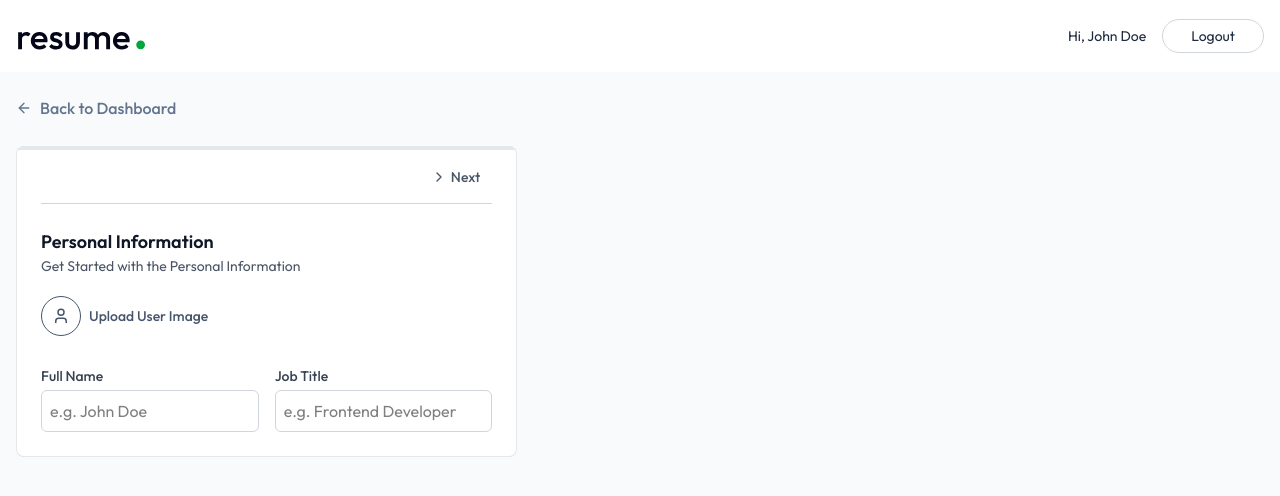
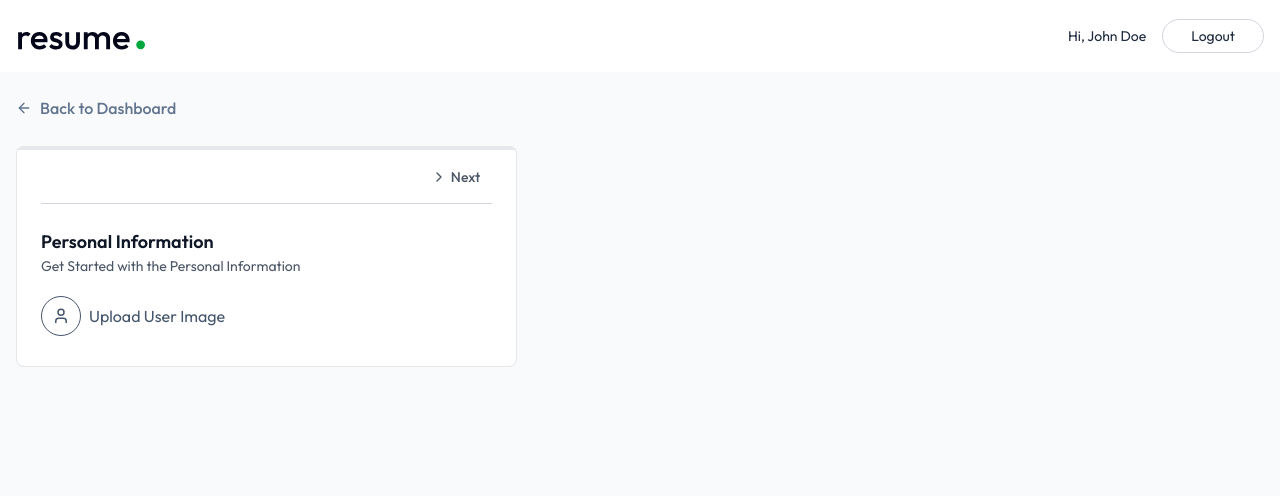
Before and after one commit to priyanshi1207-star/my-react-app, a React (Vite) app: page /App/builder/1 in a window 1280 px wide. Shown: the top 496 px of the page. Built offline with nearby package versions, Linux system fonts and the light colour scheme; the HTML template or start-up script is replaced by a standard one.

Commit message:
Updated Project

```diff
--- a/src/Components/PersonalInfoForm.jsx
+++ b/src/Components/PersonalInfoForm.jsx
@@ -8,16 +8,14 @@ const PersonalInfoForm = ({ data, onChange, removeBackground, setRemoveBackgroun
             ...data,
             [field]: value,
         })
-    } // Closed handleChange properly here
+    } // The error was here: the handleChange function didn't close before the return.
 
-    // Return must be outside the helper function
     return (
-        <div className='animate-in fade-in duration-500'>
+        <div>
             <h3 className='text-lg font-semibold text-gray-900'>Personal Information</h3>
             <p className='text-sm text-gray-600'>Get Started with the Personal Information</p>
-
             <div className='flex items-center gap-2'>
-                <label className="cursor-pointer">
+                <label>
                     {data.image ? (
                         <img
                             src={typeof data.image === 'string' ? data.image : URL.createObjectURL(data.image)}
@@ -25,9 +23,9 @@ const PersonalInfoForm = ({ data, onChange, removeBackground, setRemoveBackgroun
                             className='w-16 h-16 rounded-full object-cover mt-5 ring ring-slate-300 hover:opacity-80'
                         />
                     ) : (
-                        <div className='inline-flex items-center gap-2 mt-5 text-slate-600 hover:text-slate-700'>
+                        <div className='inline-flex items-center gap-2 mt-5 text-slate-600 hover:text-slate-700 cursor-pointer'>
                             <User className='size-10 p-2.5 border rounded-full' />
-                            <span className="text-sm font-medium">Upload User Image</span>
+                            Upload User Image
                         </div>
                     )}
                     <input
@@ -38,48 +36,22 @@ const PersonalInfoForm = ({ data, onChange, removeBackground, setRemoveBackgroun
                     />
                 </label>
 
-                {/* Show toggle only if an image is uploaded */}
+                {/* Fixed condition to show toggle if image exists (object or string) */}
                 {data.image && (
-                    <div className='flex flex-col gap-1 pl-4 text-sm mt-5'>
-                        <p className="text-gray-500 text-[12px] font-medium">Remove Background</p>
-                        <label className='relative inline-flex items-center cursor-pointer gap-3'>
+                    <div className='flex flex-col gap-1 pl-4 text-sm'>
+                        <p>Remove Background</p>
+                        <label className='relative inline-flex items-center cursor-pointer text-gray-900 gap-3'>
                             <input
                                 type="checkbox"
                                 className="sr-only peer"
                                 onChange={() => setRemoveBackground(prev => !prev)}
                                 checked={removeBackground}
                             />
-                            {/* Toggle Track */}
-                            <div className="w-9 h-5 bg-slate-300 rounded-full peer peer-checked:bg-green-600 transition-colors duration-200"></div>
-                            {/* Toggle Dot */}
-                            <div className="absolute left-1 top-1 w-3 h-3 bg-white rounded-full transition-transform duration-200 ease-in-out peer-checked:translate-x-4"></div>
+                            <div className='w-9 h-5 bg-slate-300 rounded-full peer peer-checked:bg-green-600 transition-colors duration-200'> </div>
+                            <span className='dot absolute left-1 top-1 w-3 h-3 bg-white rounded-full transition-transform duration-200 ease-in-out peer-checked:translate-x-4'></span>
                         </label>
                     </div>
                 )}
-            </div>
-
-            {/* Added: Input fields to match your Dashboard screenshot */}
-            <div className='grid grid-cols-1 md:grid-cols-2 gap-4 mt-6'>
-                <div className='flex flex-col gap-1'>
-                    <label className='text-sm font-medium text-gray-700'>Full Name</label>
-                    <input
-                        type="text"
-                        placeholder="e.g. John Doe"
-                        className='p-2 border rounded-md outline-none focus:border-indigo-500'
-                        value={data.full_name || ''}
-                        onChange={(e) => handleChange('full_name', e.target.value)}
-                    />
-                </div>
-                <div className='flex flex-col gap-1'>
-                    <label className='text-sm font-medium text-gray-700'>Job Title</label>
-                    <input
-                        type="text"
-                        placeholder="e.g. Frontend Developer"
-                        className='p-2 border rounded-md outline-none focus:border-indigo-500'
-                        value={data.job_title || ''}
-                        onChange={(e) => handleChange('job_title', e.target.value)}
-                    />
-                </div>
             </div>
         </div>
     )
--- a/src/Pages/ResumeBuilder.jsx
+++ b/src/Pages/ResumeBuilder.jsx
@@ -108,9 +108,7 @@ const ResumeBuilder = () => {
                     setRemoveBackground={setRemoveBackground}
                   />
                 )}
-
               </div>
-
             </div>
           </div>
         </div>
```
